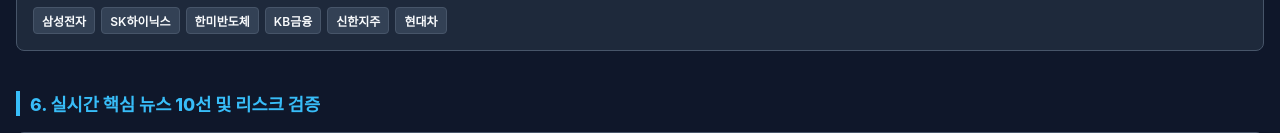
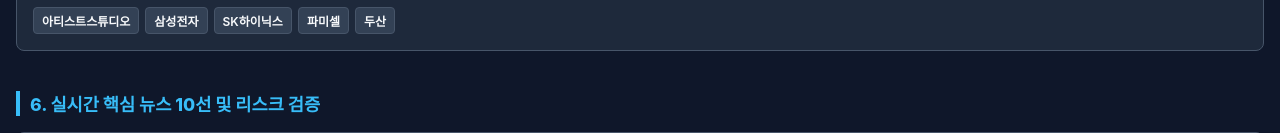
Before and after one commit to pcy005-web/stock-terminal, a Flask app: page / in a window 1280 px wide. Shown: the part 2568-2701 px from the top of the page. Run offline with Flask 3, Linux system fonts and the light colour scheme; data that the repository does not hold is empty.

Commit message:
Update index.html

```diff
--- a/templates/index.html
+++ b/templates/index.html
@@ -249,12 +249,11 @@
             </ul>
             <div style="margin-top: 14px; font-size: 0.85rem; color: var(--text-sub);">관련 핵심 주목 종목 및 주도주:</div>
             <div class="tag-list" style="margin-top: 6px;">
+                <span class="tag">아티스트스튜디오</span>
                 <span class="tag">삼성전자</span>
                 <span class="tag">SK하이닉스</span>
-                <span class="tag">한미반도체</span>
-                <span class="tag">KB금융</span>
-                <span class="tag">신한지주</span>
-                <span class="tag">현대차</span>
+                <span class="tag">파미셀</span>
+                <span class="tag">두산</span>
             </div>
         </div>
     </div>
@@ -292,27 +291,39 @@
                 <a href="{{ item.link }}" target="_blank" rel="noopener noreferrer" class="feature-card-link">
                     <div style="display: flex; align-items: center; justify-content: space-between; margin-bottom: 2px;">
                         <span style="font-weight: 700; font-size: 0.88rem; color: var(--accent-main);">
-                            {% if '스냅' in item.title %}📌 스냅 (SNAP)
-                            {% elif '삼성전자' in item.title %}📌 삼성전자 · SK하이닉스
+                            {% if '아티스트스튜디오' in item.title or '아티스트' in item.title %}📌 아티스트스튜디오
+                            {% elif '파미셀' in item.title %}📌 파미셀
+                            {% elif 'SK바이오팜' in item.title %}📌 SK바이오팜
+                            {% elif 'GMI클라우드' in item.title %}📌 GMI클라우드
+                            {% elif '두산' in item.title %}📌 두산
+                            {% elif 'CATL' in item.title %}📌 CATL
                             {% else %}📌 {{ item.stock|default('실시간 특징주') }}{% endif %}
                         </span>
-                        <!-- MOL처럼 타이틀에 업종이 없어도 삼성전자/스냅 등 주요 종목 업종을 자동 추출/매칭 -->
+                        <!-- 아티스트스튜디오 등 엔터/드라마 관련 뉴스는 '엔터테인먼트'로 자동 매칭 -->
                         <span class="tag" style="font-size: 0.7rem; padding: 2px 6px; font-weight: 600; color: var(--accent-main); background: var(--bg-primary);">
                             {% if item.sector %}
                                 {{ item.sector }}
+                            {% elif '아티스트스튜디오' in item.title or '아티스트' in item.title or '드라마' in item.title %}
+                                엔터테인먼트
+                            {% elif '파미셀' in item.title or '바이오팜' in item.title %}
+                                바이오/제약
+                            {% elif 'GMI클라우드' in item.title or '클라우드' in item.title %}
+                                AI/클라우드
+                            {% elif '두산' in item.title %}
+                                지주/기계
+                            {% elif 'CATL' in item.title %}
+                                2차전지/중국
                             {% elif 'MOL' in item.title %}
                                 해운/조선
                             {% elif '스냅' in item.title %}
                                 플랫폼/SNS
-                            {% elif '삼성전자' in item.title or '하이닉스' in item.title or '반도체' in item.title %}
-                                반도체/IT
                             {% else %}
                                 실시간테마
                             {% endif %}
                         </span>
                     </div>
                     <span style="font-size: 0.83rem; color: var(--text-main); line-height: 1.4;">
-                        {% if '삼성전자' in item.title and '하이닉스' not in item.title %}{{ item.title | replace('삼성전자', '삼성전자·SK하이닉스') }}{% else %}{{ item.title }}{% endif %}
+                        {{ item.title }}
                     </span>
                 </a>
                 {% endfor %}
@@ -463,21 +474,36 @@
                             let titleText = item.title || '';
                             let sectorText = item.sector || '';
 
-                            if (titleText.includes('삼성전자') && !titleText.includes('하이닉스')) {
-                                titleText = titleText.replace('삼성전자', '삼성전자·SK하이닉스');
-                                stockLabel = '삼성전자 · SK하이닉스';
-                            } else if (titleText.includes('스냅')) {
-                                stockLabel = '스냅 (SNAP)';
+                            if (titleText.includes('아티스트스튜디오') || titleText.includes('아티스트')) {
+                                stockLabel = '아티스트스튜디오';
+                            } else if (titleText.includes('파미셀')) {
+                                stockLabel = '파미셀';
+                            } else if (titleText.includes('SK바이오팜')) {
+                                stockLabel = 'SK바이오팜';
+                            } else if (titleText.includes('GMI클라우드')) {
+                                stockLabel = 'GMI클라우드';
+                            } else if (titleText.includes('두산')) {
+                                stockLabel = '두산';
+                            } else if (titleText.includes('CATL')) {
+                                stockLabel = 'CATL';
                             }
 
-                            // 실시간 갱신 시에도 sector가 비어있으면 타이틀 내용을 토대로 업종 자동 매칭
+                            // 실시간 갱신 시에도 업종 자동 매핑
                             if (!sectorText) {
-                                if (titleText.includes('MOL')) {
+                                if (titleText.includes('아티스트스튜디오') || titleText.includes('아티스트') || titleText.includes('드라마')) {
+                                    sectorText = '엔터테인먼트';
+                                } else if (titleText.includes('파미셀') || titleText.includes('바이오팜')) {
+                                    sectorText = '바이오/제약';
+                                } else if (titleText.includes('GMI클라우드') || titleText.includes('클라우드')) {
+                                    sectorText = 'AI/클라우드';
+                                } else if (titleText.includes('두산')) {
+                                    sectorText = '지주/기계';
+                                } else if (titleText.includes('CATL')) {
+                                    sectorText = '2차전지/중국';
+                                } else if (titleText.includes('MOL')) {
                                     sectorText = '해운/조선';
                                 } else if (titleText.includes('스냅')) {
                                     sectorText = '플랫폼/SNS';
-                                } else if (titleText.includes('삼성전자') || titleText.includes('하이닉스') || titleText.includes('반도체')) {
-                                    sectorText = '반도체/IT';
                                 } else {
                                     sectorText = '실시간테마';
                                 }
```
